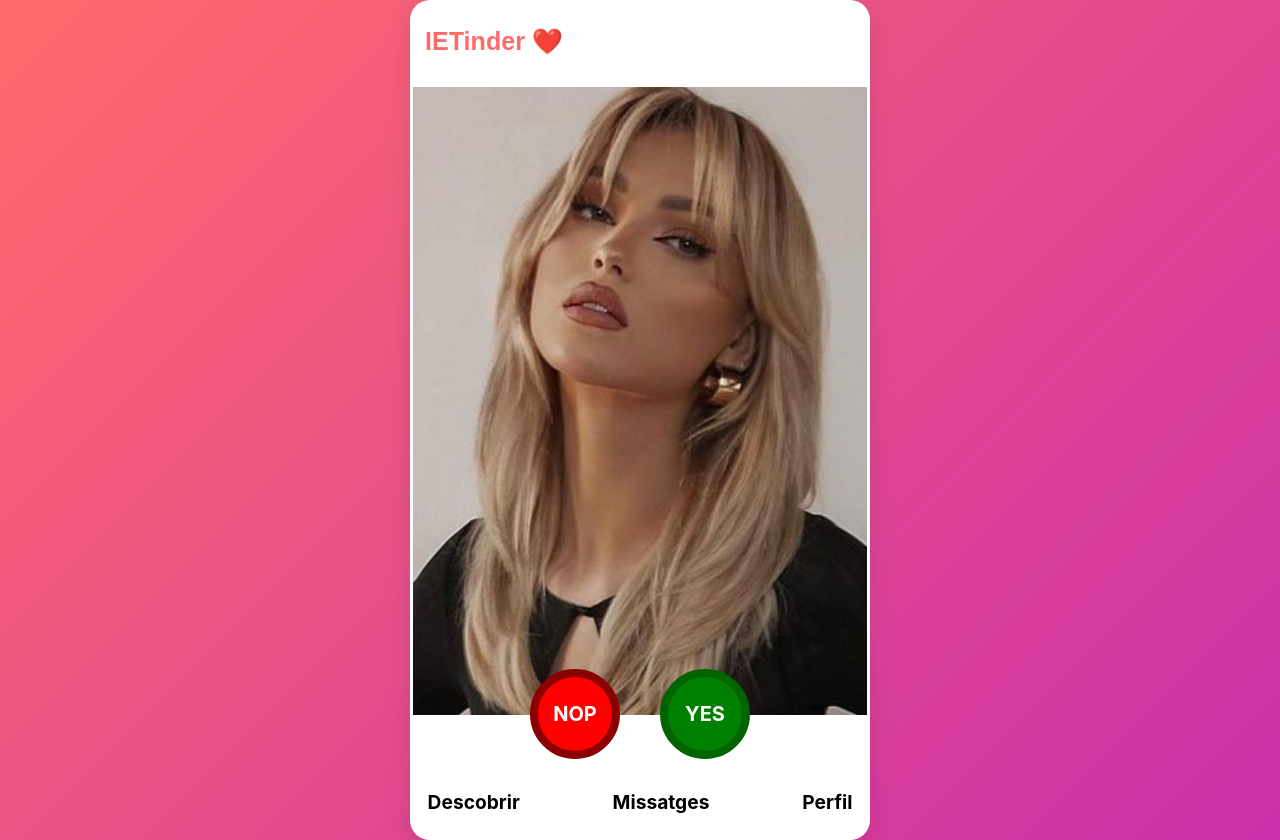
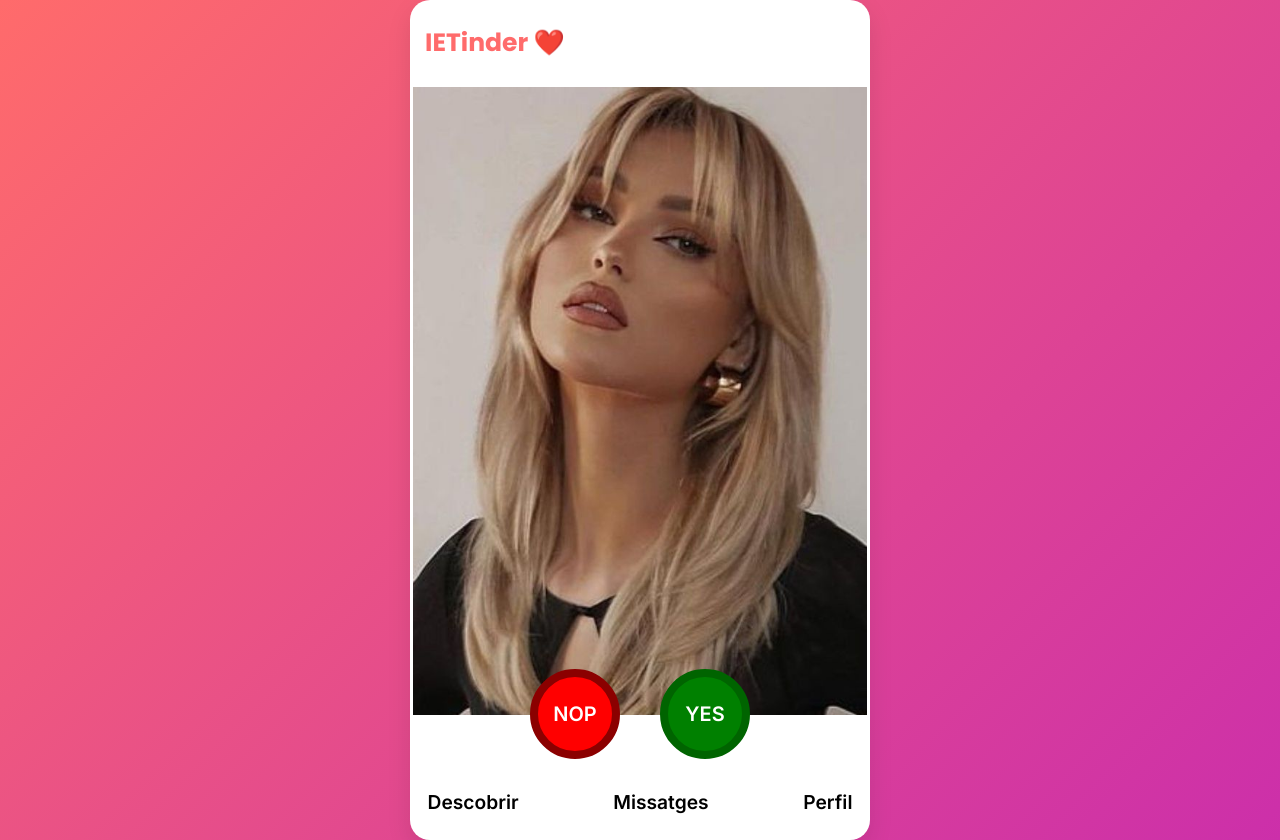
Before and after one commit to adriaht/IETITinder, a PHP site: page /discover.php in a window 1280 px wide. Run offline with PHP 8.4, Linux system fonts and the light colour scheme; a user stored in the database is signed in; data comes from the database, SQL or seed files in the repository.

Commit message:
log changed

```diff
--- a/styles.css
+++ b/styles.css
@@ -1,3 +1,5 @@
+@import url('https://fonts.googleapis.com/css2?family=Inter:wght@400;500;600&family=Montserrat:wght@400;500;600&family=Poppins:wght@600;700&display=swap');
+
 .alert {
     width: 250px; /* Ancho suficiente para texto */
     height: auto; /* Permitir altura dinámica */
@@ -28,8 +30,6 @@
 
 
 /* BASE ---------------------------------------------------------------------------------------------- */
-
-@import url('https://fonts.googleapis.com/css2?family=Inter:wght@400;500;600&family=Montserrat:wght@400;500;600&family=Poppins:wght@600;700&display=swap');
 
 * {
 
```
